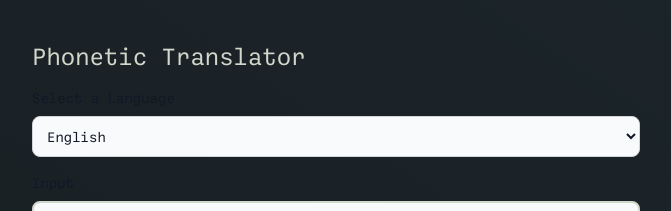
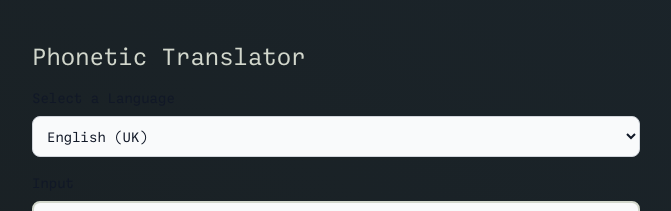
Before and after one commit to OrderAndCh4oS/phonetics-translator-next, a Next.js app: page / in a window 1280 px wide. Shown: the top 211 px of the page, without its empty margins (48-719 px from the left). Built offline with nearby package versions, Linux system fonts and the light colour scheme.

Commit message:
Add US dict

```diff
--- a/pages/index.tsx
+++ b/pages/index.tsx
@@ -111,7 +111,8 @@ const Home = () => {
                         id="countries"
                         className="bg-gray-50 border border-gray-300 text-gray-900 text-sm rounded-lg focus:ring-blue-500 focus:border-blue-500 block w-full p-2.5"
                     >
-                        <option value="en_UK">English</option>
+                        <option value="en_UK">English (UK)</option>
+                        <option value="en_US">English (American)</option>
                         <option value="de">German</option>
                         <option value="fr_FR">French</option>
                         <option value="es_ES">Spanish</option>
```
